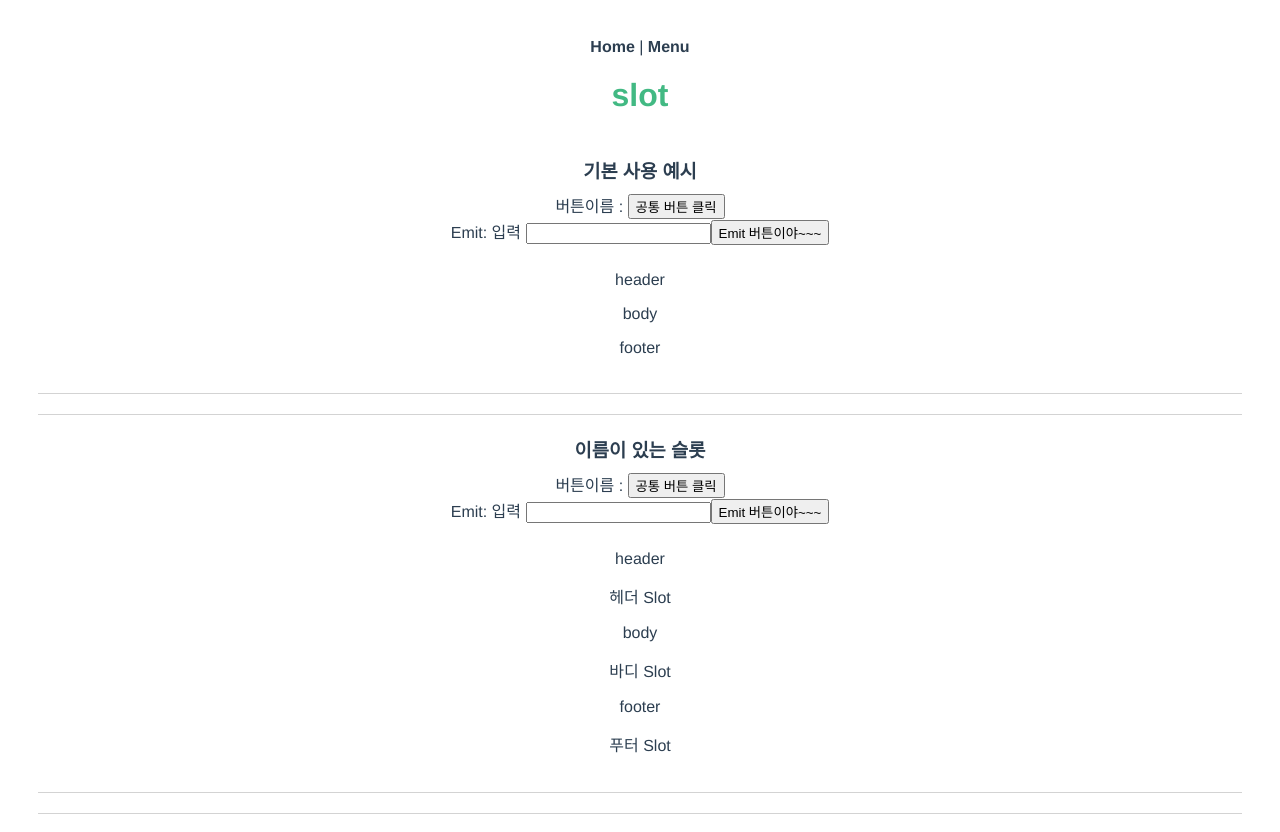
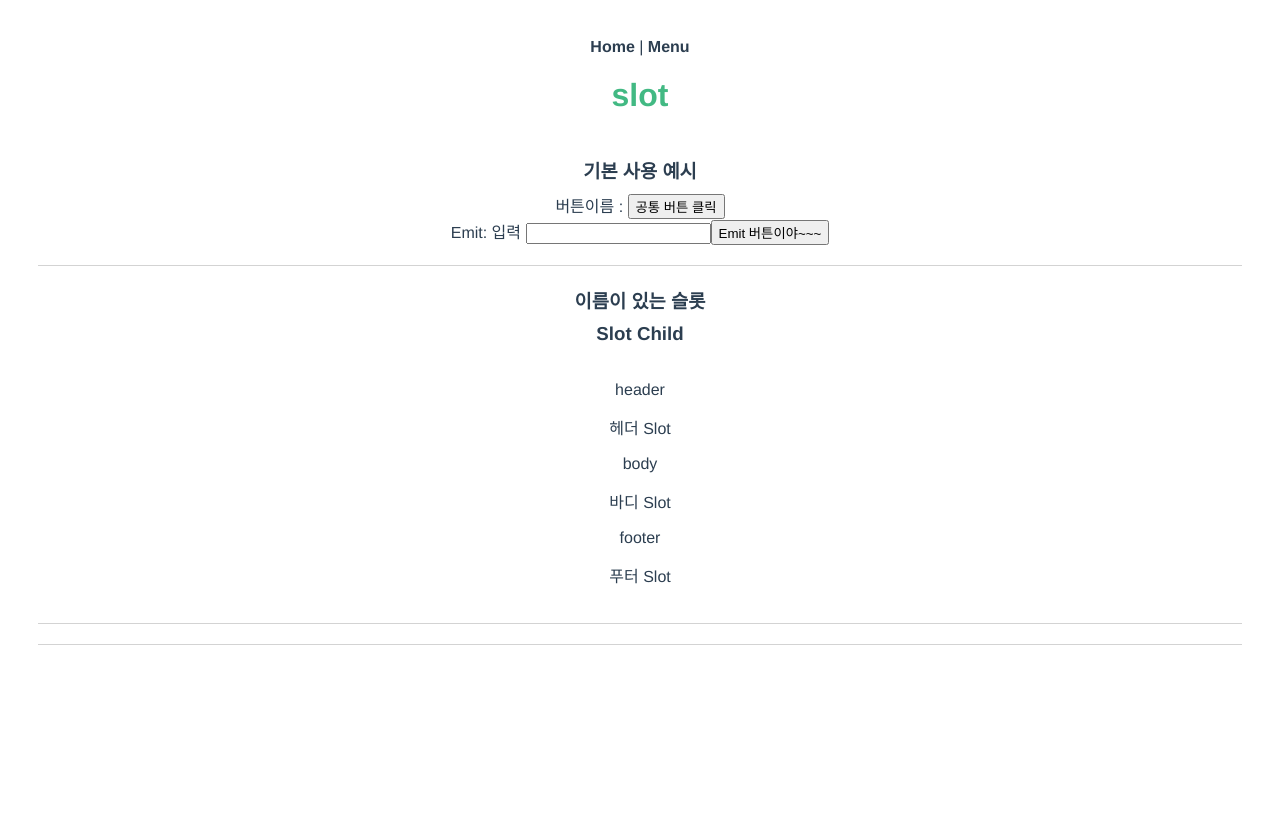
Before and after one commit to kyeongmin21/vueStudy, a Vue app: page /slot in a window 1280 px wide. Shown: the top 832 px of the page. After the commit the page ends 800 px from the top, so only its background shows below. Built offline with nearby package versions, Linux system fonts and the light colour scheme.

Commit message:
SlotChild 컴포넌트 추가

```diff
--- a/src/components/Button.vue
+++ b/src/components/Button.vue
@@ -6,15 +6,6 @@
     Emit: 입력
     <input type="text" v-model="value"/>
     <button @click="onEmit">{{ name }} Emit 버튼이야~~~</button>
-
-    <section>
-      <p>header</p>
-      <slot name="header"></slot>
-      <p>body</p>
-      <slot name="body"></slot>
-      <p>footer</p>
-      <slot name="footer"></slot>
-    </section>
   </div>
 </template>
 
--- /dev/null
+++ b/src/components/SlotChild.vue
@@ -0,0 +1,25 @@
+<template>
+  <div>
+    <h3>Slot Child</h3>
+
+    <section>
+      <p>header</p>
+      <slot name="header"></slot>
+      <p>body</p>
+      <slot name="body"></slot>
+      <p>footer</p>
+      <slot name="footer"></slot>
+    </section>
+
+  </div>
+</template>
+
+<script>
+export default {
+  name: 'SlotChild',
+}
+</script>
+
+<style>
+
+</style>
--- a/src/views/Slot.vue
+++ b/src/views/Slot.vue
@@ -9,7 +9,7 @@
 
     <section>
       <h3>이름이 있는 슬롯</h3>
-      <Button>
+      <SlotChild>
         <template v-slot:header>
           <p>헤더 Slot</p>
         </template>
@@ -19,14 +19,15 @@
         <template v-slot:footer>
           <p>푸터 Slot</p>
         </template>
-      </Button>
+      </SlotChild>
 
     </section>
   </div>
 </template>
 
 <script>
-import Button from "@/components/Button.vue"
+import Button from "@/components/Button"
+import SlotChild from "@/components/SlotChild"
 export default {
   data() {
     return {
@@ -34,6 +35,7 @@ export default {
   },
   components: {
     Button,
+    SlotChild
   },
 };
 </script>
```
